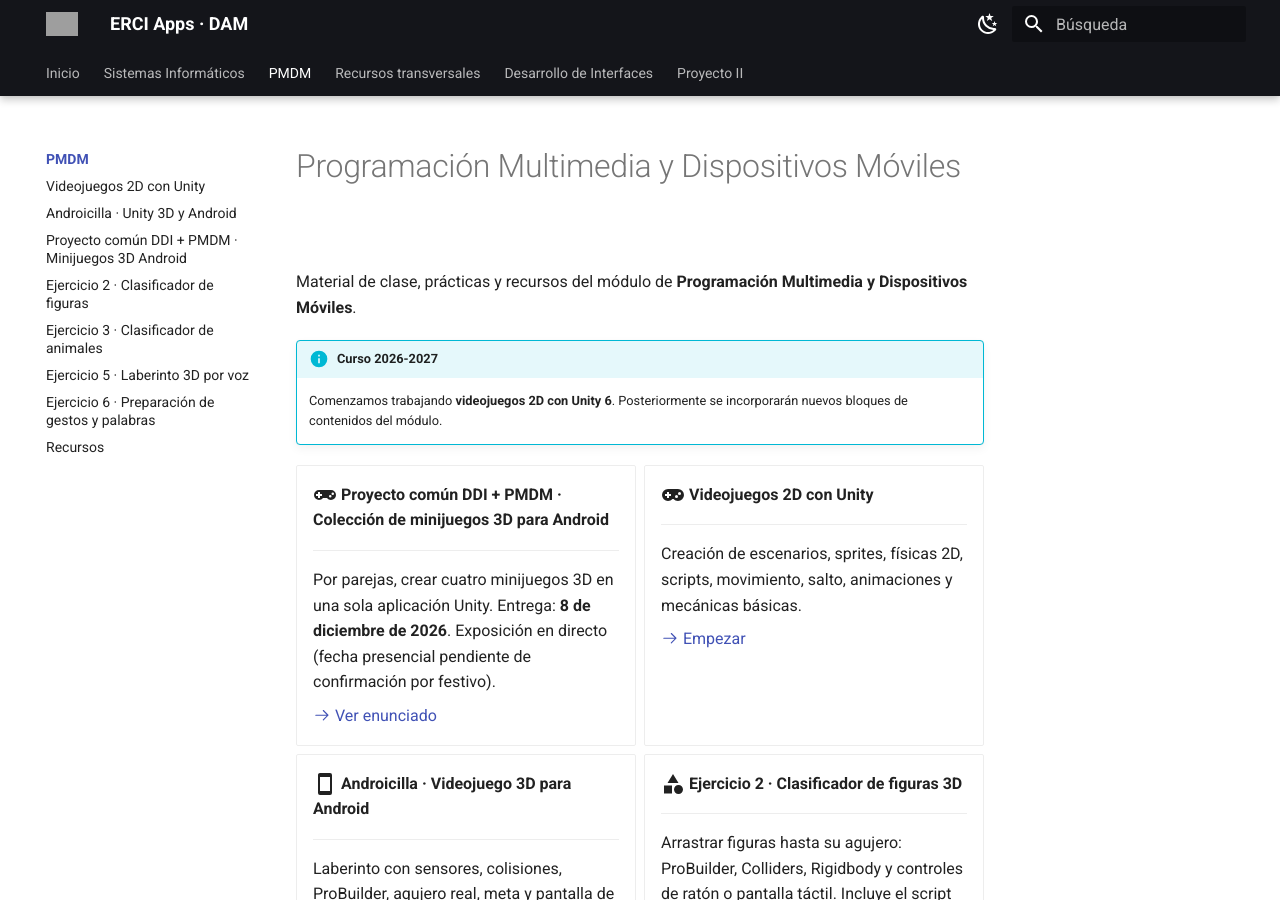
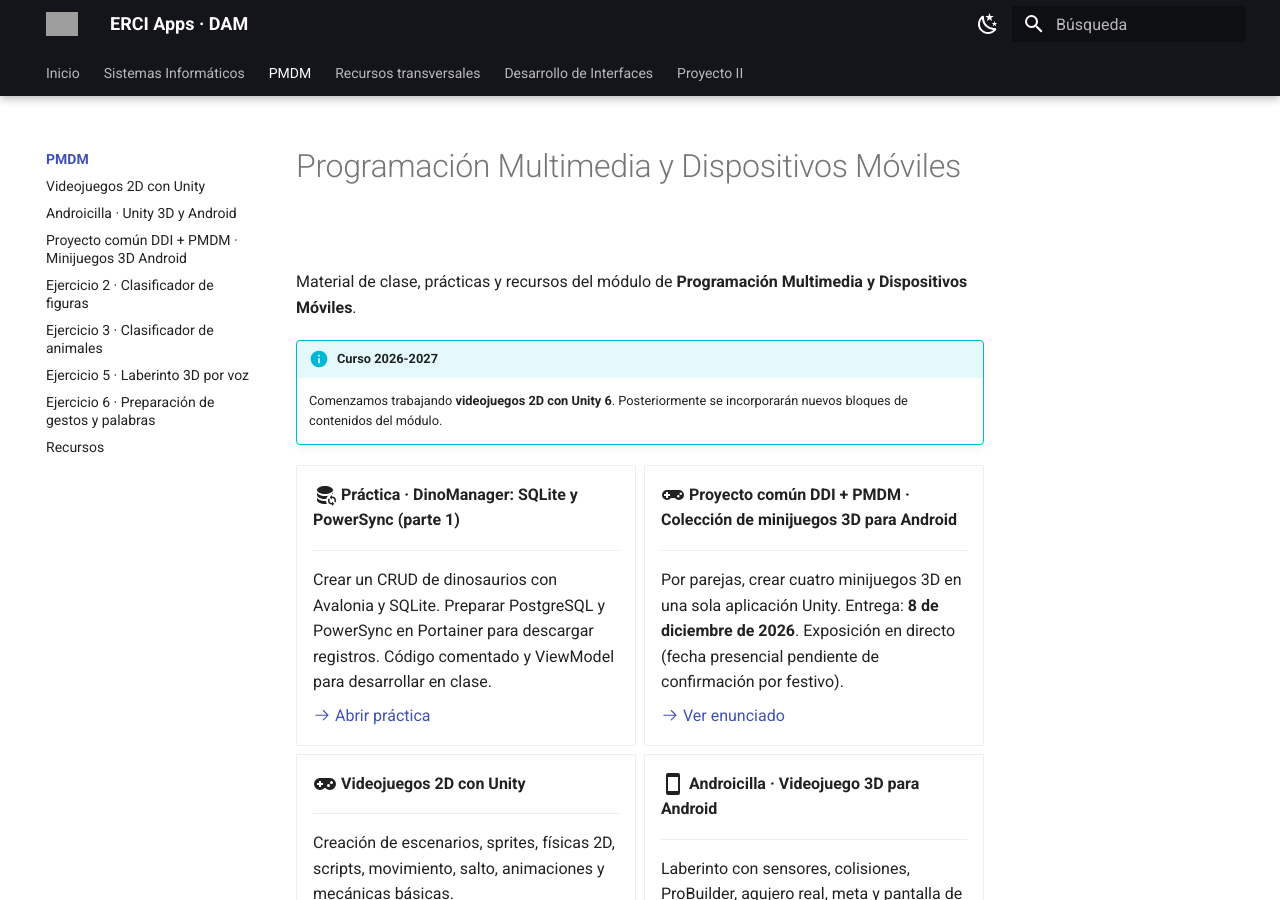
Before and after one commit to erciapps/web-home, an MkDocs documentation site: the page built from docs/pmdm/index.md, in a window 1280 px wide and 900 px high. Built offline with MkDocs 1.6.1 and Material for MkDocs 9.7.7, drawn with Linux system fonts in a browser that asks for light colours; grey boxes are pictures that could not be loaded.

Commit message:
docs(pmdm): enlazar DinoManager desde portada

```diff
--- a/docs/pmdm/index.md
+++ b/docs/pmdm/index.md
@@ -6,6 +6,14 @@ Material de clase, prácticas y recursos del módulo de **Programación Multimed
     Comenzamos trabajando **videojuegos 2D con Unity 6**. Posteriormente se incorporarán nuevos bloques de contenidos del módulo.
 
 <div class="grid cards" markdown>
+
+-   :material-database-sync:{ .lg .middle } **Práctica · DinoManager: SQLite y PowerSync (parte 1)**
+
+    ---
+
+    Crear un CRUD de dinosaurios con Avalonia y SQLite. Preparar PostgreSQL y PowerSync en Portainer para descargar registros. Código comentado y ViewModel para desarrollar en clase.
+
+    [:octicons-arrow-right-24: Abrir práctica](dinomanager-sqlite-powersync.md)
 
 -   :material-controller-classic:{ .lg .middle } **Proyecto común DDI + PMDM · Colección de minijuegos 3D para Android**
 
```
